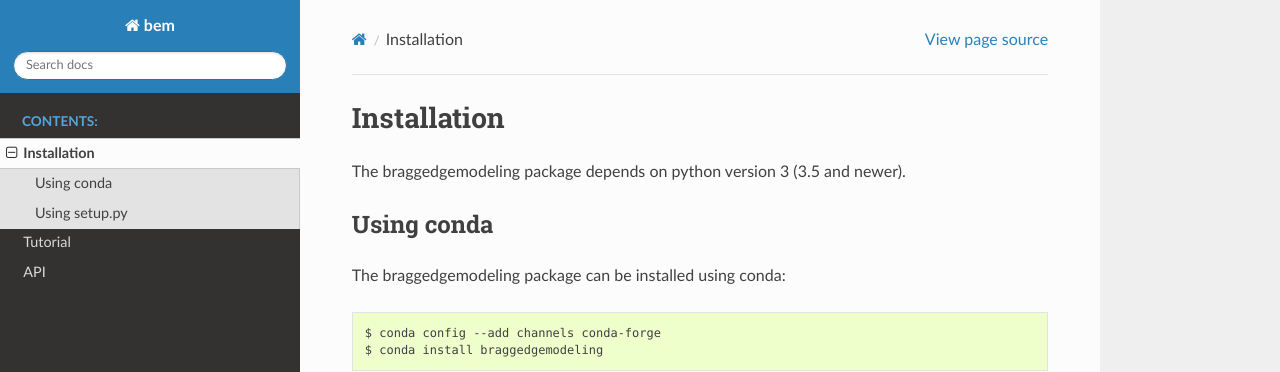
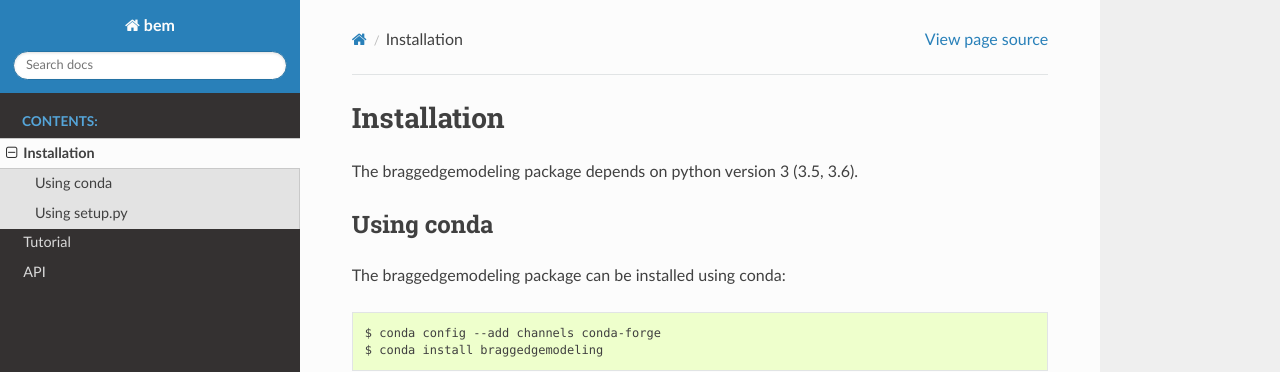
Before and after one commit to ornlneutronimaging/braggedgemodeling, a Sphinx documentation site: the page built from docs/installation.rst, in a window 1280 px wide. Shown: the top 372 px of the page. Built offline with Sphinx 7.4.7 and the Read the Docs theme 2.0.0, drawn with Linux system fonts in a browser that asks for light colours.

Commit message:
docs/installation.rst: more specific on python version

```diff
--- a/docs/installation.rst
+++ b/docs/installation.rst
@@ -3,7 +3,7 @@
 Installation
 ============
 
-The braggedgemodeling package depends on python version 3 (3.5 and newer).
+The braggedgemodeling package depends on python version 3 (3.5, 3.6).
 
 Using conda
 -----------
```
